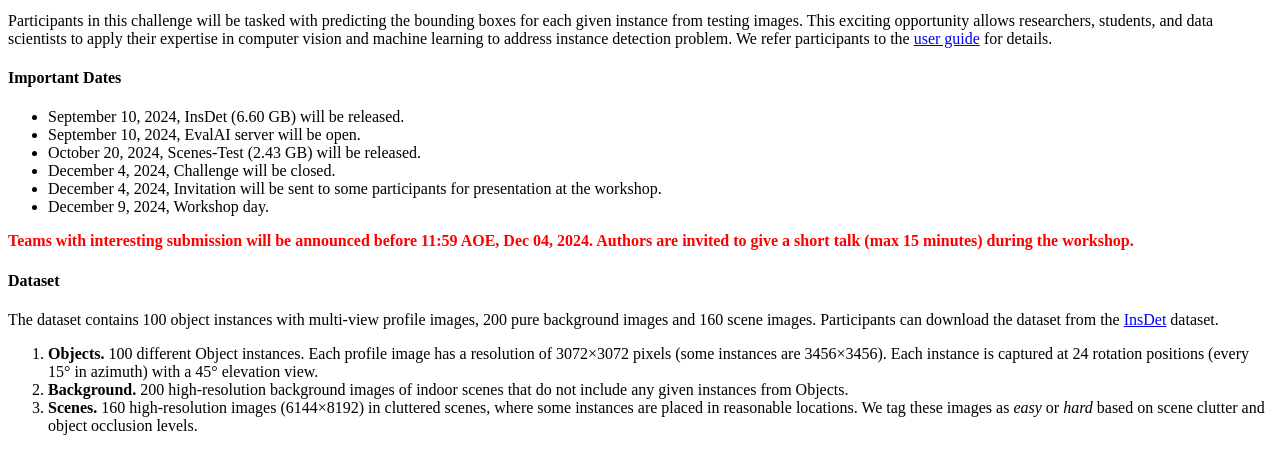
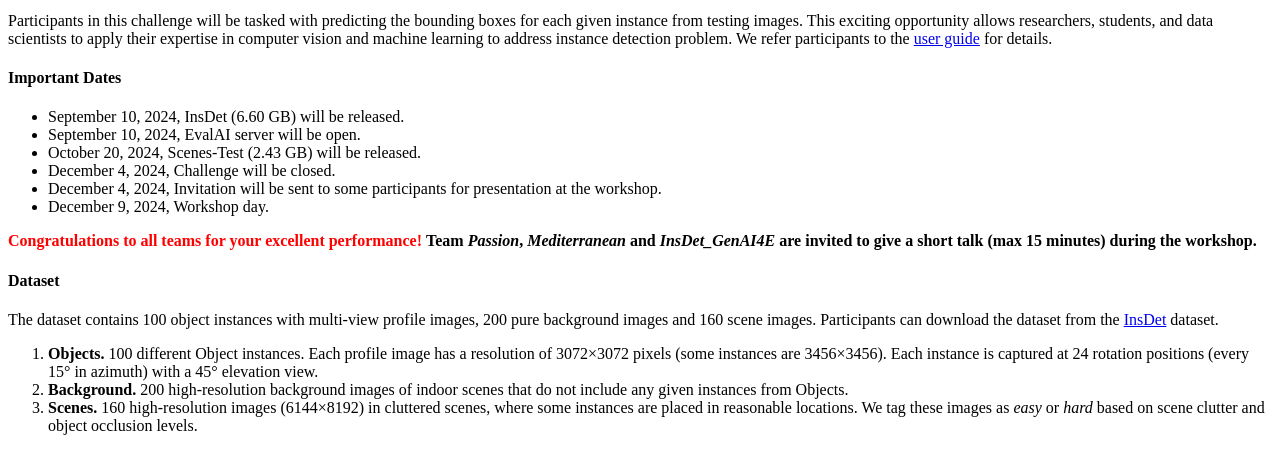
Before and after one commit to insdet/InsDetWorkshop, a Python web app: template templates/description.html in a window 1280 px wide. Shown: the part 931-1380 px from the top of the page. Run offline with Jinja, Linux system fonts and the light colour scheme; the template is opened without the code that fills it, so the values that code supplies are empty.

Commit message:
Update description.html

```diff
--- a/templates/description.html
+++ b/templates/description.html
@@ -15,7 +15,9 @@
 <li>December 4, 2024, Invitation will be sent to some participants for presentation at the workshop.</li>
 <li>December 9, 2024, Workshop day.</li>
 </ul>
-<font color="red"><b>Teams with interesting submission will be announced before 11:59 AOE, Dec 04, 2024. Authors are invited to give a short talk (max 15 minutes) during the workshop.</b></font>
+<!-- <font color="red"><b>Teams with interesting submission will be announced before 11:59 AOE, Dec 04, 2024. Authors are invited to give a short talk (max 15 minutes) during the workshop.</b></font> -->
+<font color="red"><b>Congratulations to all teams for your excellent performance!</b></font>
+<b>Team <i>Passion</i>, <i>Mediterranean</i> and <i>InsDet_GenAI4E</i> are invited to give a short talk (max 15 minutes) during the workshop.</b>
 <h4>Dataset</h4>
 <p>The dataset contains 100 object instances with multi-view profile images, 200 pure background images and 160 scene images. Participants can download the dataset from the <a href="https://drive.google.com/drive/folders/1rIRTtqKJGCTifcqJFSVvFshRb-sB0OzP?usp=sharing">InsDet</a> dataset.</p>
 <ol>
```
